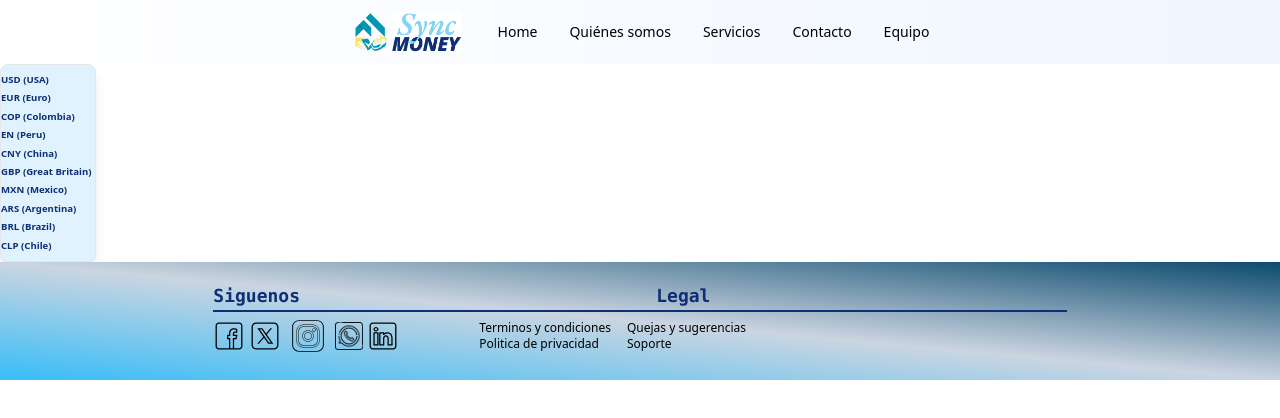
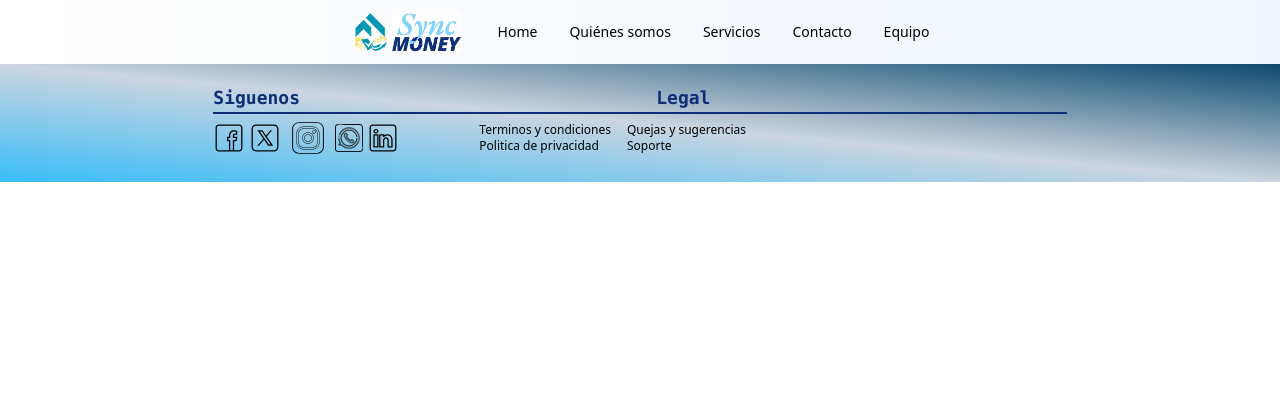
Before and after one commit to rooney2j/Funval-Frontend-N2-Trabajo-Grupal-Sync-Money, a Next.js app: page / in a window 1280 px wide. Shown: the top 418 px of the page. Built offline with nearby package versions, Linux system fonts and the light colour scheme.

Commit message:
changes in page

```diff
--- a/app/page.jsx
+++ b/app/page.jsx
@@ -1,11 +1,11 @@
-import CountryList from "@/components/countryList";
+
 
 
 export default function Home() {
   return (
 
     <div>
-      <CountryList />
+
     </div>
 
   );
```
